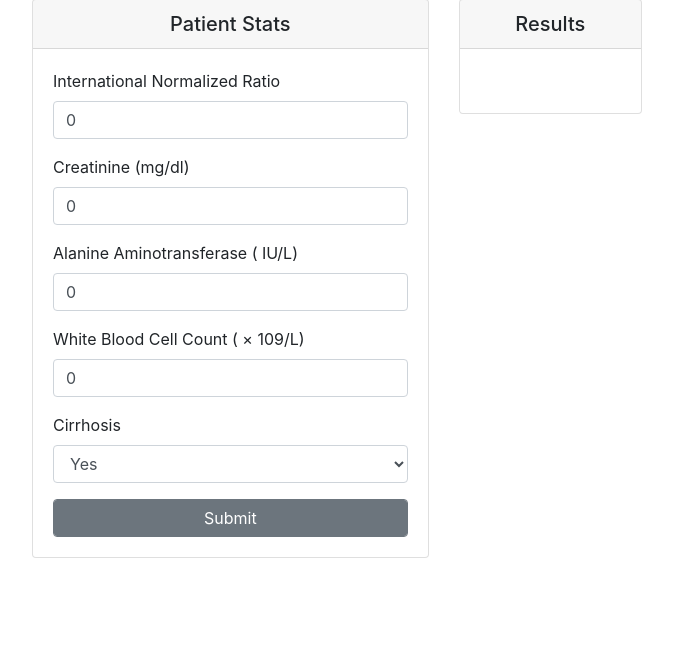
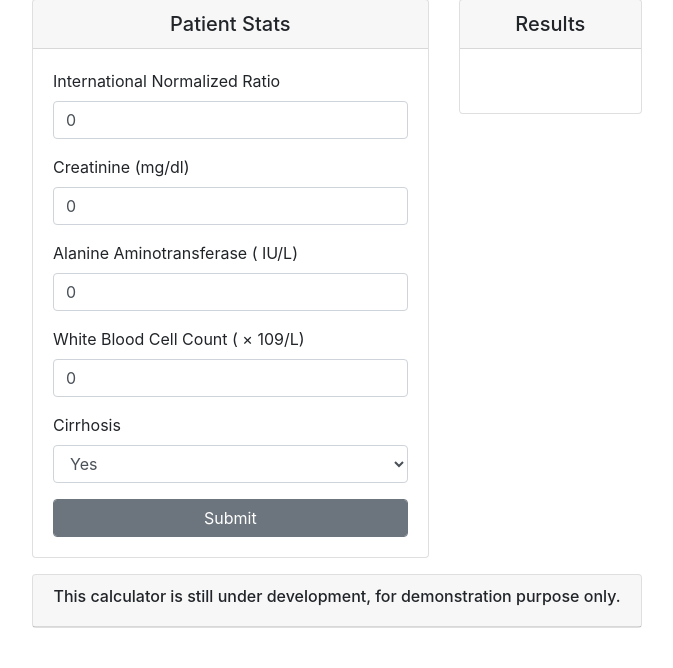
Before and after one commit to innovationcore/hepa_pred, a Flask app: page / in a window 1280 px wide. Shown: the part 86-754 px from the top of the page, without its empty margins (303-976 px from the left). Run offline with Flask 2, Linux system fonts and the light colour scheme; some libraries are stand-ins or nearby versions.

Commit message:
trying to add stuffs

```diff
--- a/Caylin/server.py
+++ b/Caylin/server.py
@@ -18,6 +18,7 @@ def predict():
         clr = pickle.load(open('model.pkl', 'rb'))
         scaler = pickle.load(open('scaler.pkl', 'rb'))
         ret['results'] = clr.predict(scaler.transform(data)).tolist()
+        ret['probability'] = clr.redict_proba(scaler.transform(data)).tolist()
         ret['success'] = True
     except Exception as e:
         ret['error'] = str(e)
--- a/Caylin/templates/test.html
+++ b/Caylin/templates/test.html
@@ -55,6 +55,7 @@
                 </div>
             </div>
         </div>
+
         <div class="col-lg-2">
             <div class="card text-center">
                 <div class="card-header">
@@ -62,6 +63,15 @@
                 </div>
                 <div class="card-body" id='predict-results'>
                     &nbsp;
+                </div>
+            </div>
+        </div>
+    </div>
+<div class="row justify-content-center">
+        <div class="col-lg-6 mb-3">
+            <div class="card text-center">
+                <div class="card-header">
+                    <h6>This calculator is still under development, for demonstration purpose only.</h6>
                 </div>
             </div>
         </div>
```
